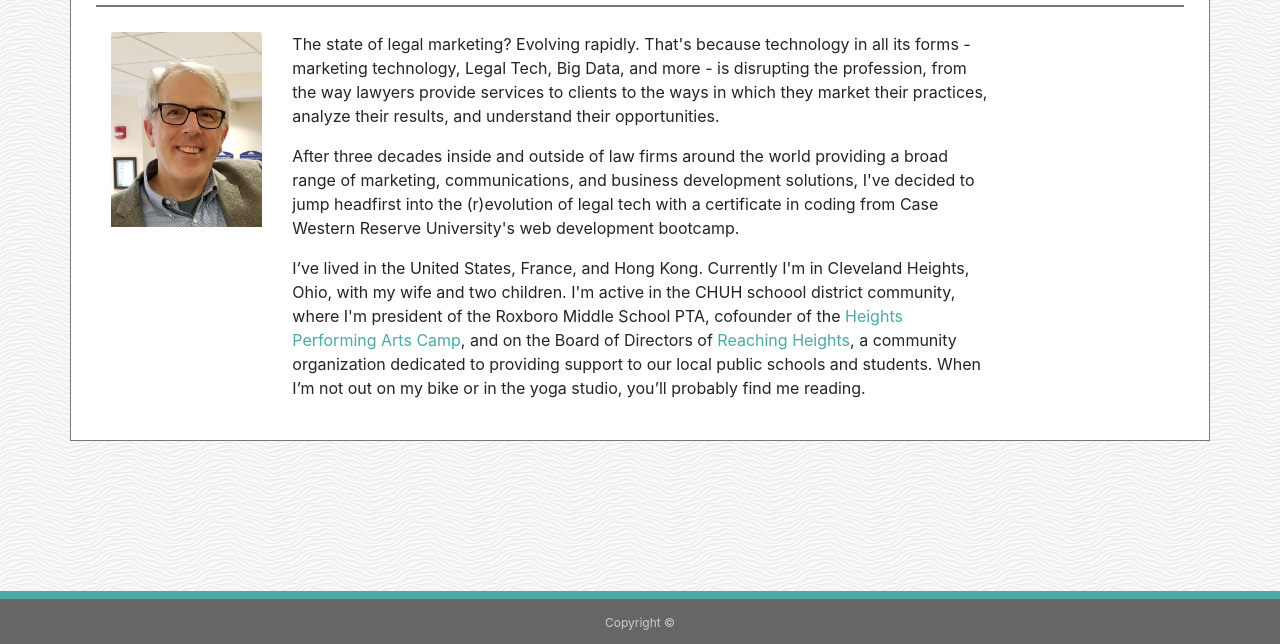
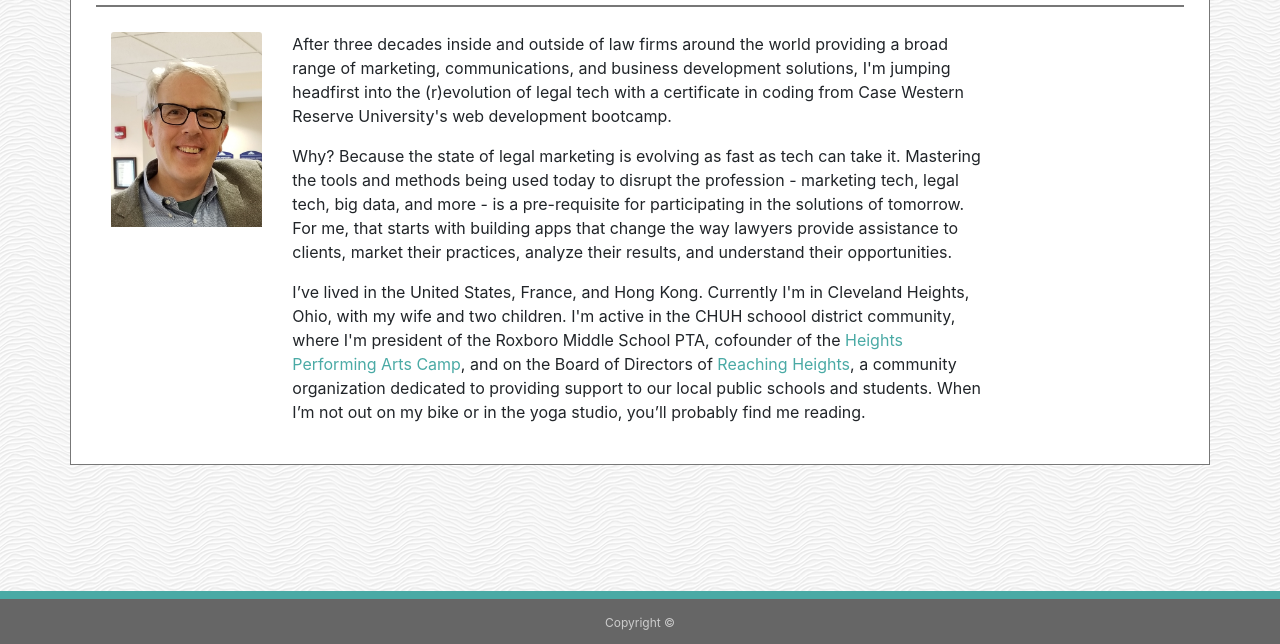
Before and after one commit to LGG233/my-portfolio, a plain HTML site: page index.html in a window 1280 px wide. Shown: the part 156-800 px from the top of the page. Drawn offline with nearby package versions, Linux system fonts and the light colour scheme.

Commit message:
updated overview

```diff
--- a/index.html
+++ b/index.html
@@ -44,14 +44,15 @@
                 <img src="assets/images/Me.jpg" class="card-img-top img-responsive my-mug" alt="Lance Godard">
             </div>
             <div class="col-lg-8 col-md-6 col-sm-12">
-                <p>The state of legal marketing? Evolving rapidly. That's because technology in all its forms -
-                    marketing technology, Legal Tech, Big Data, and more - is disrupting the profession, from the way
-                    lawyers provide services to clients to the ways in which they market their practices, analyze their
-                    results, and understand their opportunities. </p>
                 <p>After three decades inside and outside of law firms around the world providing a broad range of
-                    marketing, communications, and business development solutions, I've decided to jump headfirst into
+                    marketing, communications, and business development solutions, I'm jumping headfirst into
                     the (r)evolution of legal tech with a certificate in coding from Case Western Reserve University's
                     web development bootcamp. </p>
+                <p>Why? Because the state of legal marketing is evolving as fast as tech can take it. Mastering
+                    the tools and methods being used today to disrupt the profession - marketing tech, legal tech, big
+                    data, and more - is a pre-requisite for participating in the solutions of tomorrow. For me, that
+                    starts with building apps that change the way lawyers provide assistance to clients, market
+                    their practices, analyze their results, and understand their opportunities. </p>
                 <p>I’ve lived in the United States, France, and Hong Kong. Currently I'm in Cleveland Heights,
                     Ohio, with my wife and two children. I'm active in the CHUH schoool district community,
                     where I'm president of the Roxboro Middle School PTA, cofounder of the <a
```
